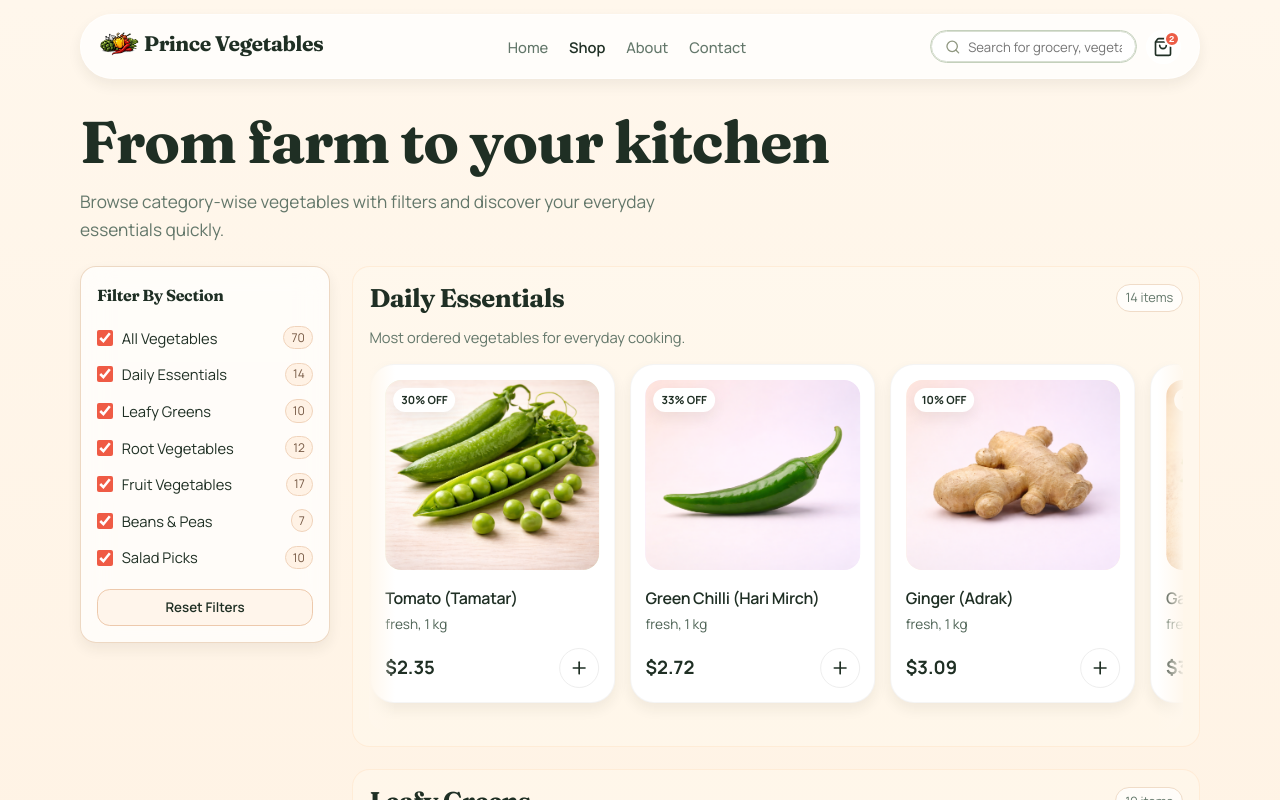
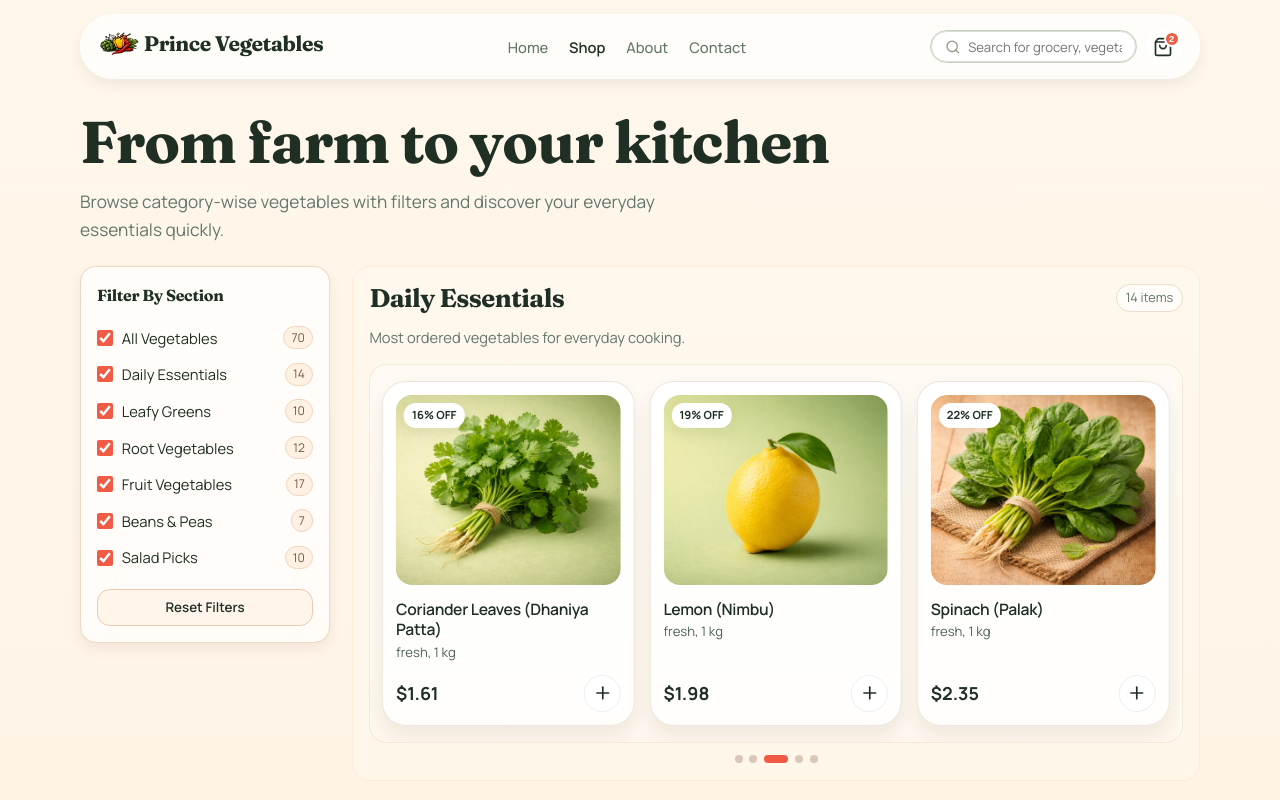
Before and after one commit to princethakur931/Prince-Vegetables, a React (Vite) app: page /products in a window 1280 px wide. Shown: the top 800 px of the page. Built offline with nearby package versions, Linux system fonts and the light colour scheme.

Commit message:
fix product page

```diff
--- a/src/components/ProductCard.module.css
+++ b/src/components/ProductCard.module.css
@@ -1,21 +1,22 @@
 .card {
-  background: white;
+  background: linear-gradient(180deg, #ffffff 0%, #fffefc 100%);
   border-radius: var(--radius-lg);
-  padding: 0.9rem;
-  box-shadow: var(--shadow-sm);
-  transition: all 0.3s cubic-bezier(0.25, 0.8, 0.25, 1);
+  padding: 0.82rem;
+  box-shadow: 0 10px 20px rgba(37, 39, 31, 0.08);
+  transition: transform 0.3s ease, box-shadow 0.3s ease;
   display: flex;
   flex-direction: column;
   min-width: 0;
   width: 100%;
   max-width: none;
+  height: 100%;
   cursor: pointer;
-  border: 1px solid rgba(0, 0, 0, 0.04);
+  border: 1px solid rgba(226, 207, 190, 0.55);
 }
 
 .card:hover {
-  transform: translateY(-8px);
-  box-shadow: var(--shadow-md);
+  transform: translateY(-5px);
+  box-shadow: 0 16px 26px rgba(37, 39, 31, 0.12);
 }
 
 .imageWrapper {
@@ -58,22 +59,29 @@
 }
 
 .content {
-  padding-top: 1.05rem;
+  padding-top: 0.86rem;
   display: flex;
   flex-direction: column;
-  gap: 0.8rem;
+  gap: 0.78rem;
+  flex: 1;
+  justify-content: space-between;
+}
+
+.header {
+  min-height: 3.8rem;
 }
 
 .title {
   font-family: var(--font-body);
-  font-size: 1rem;
+  font-size: 0.98rem;
   font-weight: 600;
-  margin-bottom: 0.25rem;
+  margin-bottom: 0.2rem;
   color: var(--color-text-main);
+  line-height: 1.3;
 }
 
 .weight {
-  font-size: 0.85rem;
+  font-size: 0.82rem;
   color: var(--color-text-muted);
 }
 
@@ -85,16 +93,16 @@
 
 .price {
   font-weight: 700;
-  font-size: 1.15rem;
+  font-size: 1.12rem;
   color: var(--color-text-main);
 }
 
 .addButton {
-  width: 40px;
-  height: 40px;
+  width: 37px;
+  height: 37px;
   border-radius: 50%;
   border: 1px solid #eee;
-  background: white;
+  background: #fff;
   display: flex;
   justify-content: center;
   align-items: center;
@@ -107,15 +115,24 @@
   background: #ef5b45;
   color: white;
   border-color: #ef5b45;
-  transform: scale(1.1);
+  transform: scale(1.05);
 }
 
 @media (max-width: 640px) {
   .card {
-    border-radius: 18px;
+    border-radius: 16px;
+    padding: 0.7rem;
   }
 
   .imageWrapper {
-    height: 164px;
+    height: 148px;
+  }
+
+  .header {
+    min-height: 3.4rem;
+  }
+
+  .price {
+    font-size: 1.02rem;
   }
 }
--- a/src/components/ProductCarousel.jsx
+++ b/src/components/ProductCarousel.jsx
@@ -1,64 +1,131 @@
-import React, { useRef, useState, useEffect } from 'react';
+import React, { useMemo, useState, useEffect } from 'react';
 import { motion } from 'framer-motion';
-import { ArrowLeft, ArrowRight } from 'lucide-react';
 import ProductCard from './ProductCard';
 import styles from './ProductCarousel.module.css';
 
-const ProductCarousel = ({ products }) => {
-  const carouselRef = useRef(null);
-  const [width, setWidth] = useState(0);
-  const [isMobile, setIsMobile] = useState(false);
+const AUTO_SLIDE_MS = 2400;
+const SWIPE_THRESHOLD = 56;
+
+const getCardsPerView = () => (window.innerWidth >= 1024 ? 3 : 2);
+
+const chunkProducts = (items, size) => {
+  const chunks = [];
+
+  for (let index = 0; index < items.length; index += size) {
+    chunks.push(items.slice(index, index + size));
+  }
+
+  return chunks;
+};
+
+const ProductCarousel = ({ products, autoSlideDelay = AUTO_SLIDE_MS }) => {
+  const [cardsPerView, setCardsPerView] = useState(() => getCardsPerView());
+  const [activePage, setActivePage] = useState(0);
+  const [isPaused, setIsPaused] = useState(false);
+
+  const pages = useMemo(() => chunkProducts(products, cardsPerView), [products, cardsPerView]);
+  const totalPages = pages.length;
 
   useEffect(() => {
-    const updateLayout = () => {
-      if (carouselRef.current) {
-        setWidth(carouselRef.current.scrollWidth - carouselRef.current.offsetWidth);
+    const handleResize = () => {
+      setCardsPerView(getCardsPerView());
+    };
+
+    window.addEventListener('resize', handleResize);
+
+    return () => {
+      window.removeEventListener('resize', handleResize);
+    };
+  }, []);
+
+  useEffect(() => {
+    setActivePage((prev) => {
+      if (totalPages === 0) {
+        return 0;
       }
 
-      setIsMobile(window.innerWidth <= 768);
-    };
+      return Math.min(prev, totalPages - 1);
+    });
+  }, [totalPages]);
 
-    updateLayout();
-    window.addEventListener('resize', updateLayout);
+  useEffect(() => {
+    if (isPaused || totalPages <= 1) {
+      return undefined;
+    }
+
+    const timer = window.setInterval(() => {
+      setActivePage((prev) => (prev + 1) % totalPages);
+    }, autoSlideDelay);
 
     return () => {
-      window.removeEventListener('resize', updateLayout);
+      window.clearInterval(timer);
     };
-  }, [products]);
+  }, [autoSlideDelay, isPaused, totalPages]);
 
-  const scrollLeft = () => {
-    if (carouselRef.current) {
-      carouselRef.current.scrollBy({ left: -300, behavior: 'smooth' });
+  const handleDragEnd = (_event, info) => {
+    const offsetX = info.offset.x;
+
+    if (offsetX <= -SWIPE_THRESHOLD) {
+      setActivePage((prev) => (prev + 1) % totalPages);
+      setIsPaused(false);
+      return;
     }
-  };
 
-  const scrollRight = () => {
-    if (carouselRef.current) {
-      carouselRef.current.scrollBy({ left: 300, behavior: 'smooth' });
+    if (offsetX >= SWIPE_THRESHOLD) {
+      setActivePage((prev) => (prev - 1 + totalPages) % totalPages);
+      setIsPaused(false);
+      return;
     }
+
+    setIsPaused(false);
   };
 
   return (
-    <div className={styles.carouselContainer}>
-      <button className={`${styles.navBtn} ${styles.left}`} onClick={scrollLeft}>
-        <ArrowLeft size={20} />
-      </button>
-
-      <motion.div ref={carouselRef} className={styles.carousel} whileTap={{ cursor: "grabbing" }}>
+    <div
+      className={styles.carouselContainer}
+      onMouseEnter={() => setIsPaused(true)}
+      onMouseLeave={() => setIsPaused(false)}
+      onFocusCapture={() => setIsPaused(true)}
+      onBlurCapture={() => setIsPaused(false)}
+    >
+      <div className={styles.carousel}>
         <motion.div
-          drag={isMobile ? false : 'x'}
-          dragConstraints={{ right: 0, left: -width }}
-          className={styles.innerCarousel}
+          className={styles.track}
+          animate={{ x: `-${activePage * 100}%` }}
+          transition={{ duration: 0.62, ease: [0.22, 1, 0.36, 1] }}
+          drag={totalPages > 1 ? 'x' : false}
+          dragConstraints={{ left: 0, right: 0 }}
+          dragElastic={0.16}
+          onDragStart={() => setIsPaused(true)}
+          onDragEnd={handleDragEnd}
         >
-          {products.map((product) => (
-            <ProductCard key={product.id} product={product} />
+          {pages.map((page, pageIndex) => (
+            <div key={`page-${pageIndex}`} className={styles.page}>
+              <div className={styles.pageGrid}>
+                {page.map((product) => (
+                  <div key={product.id} className={styles.slide}>
+                    <ProductCard product={product} />
+                  </div>
+                ))}
+              </div>
+            </div>
           ))}
         </motion.div>
-      </motion.div>
+      </div>
 
-      <button className={`${styles.navBtn} ${styles.right}`} onClick={scrollRight}>
-        <ArrowRight size={20} />
-      </button>
+      {totalPages > 1 ? (
+        <div className={styles.pageDots}>
+          {pages.map((_page, index) => (
+            <button
+              key={`dot-${index}`}
+              type="button"
+              className={`${styles.dot} ${index === activePage ? styles.dotActive : ''}`}
+              onClick={() => setActivePage(index)}
+              aria-label={`Go to slide ${index + 1}`}
+            />
+          ))}
+        </div>
+      ) : null}
     </div>
   );
 };
--- a/src/components/ProductCarousel.module.css
+++ b/src/components/ProductCarousel.module.css
@@ -1,80 +1,96 @@
 .carouselContainer {
   position: relative;
   width: 100%;
-  padding: 0.6rem 0;
+  padding: 0.2rem 0 0.1rem;
 }
 
 .carousel {
-  cursor: grab;
-  overflow: hidden;
-  padding: 1rem 2rem;
-  margin: 0 -0.8rem;
+  position: relative;
+  overflow: clip;
+  border-radius: 1.1rem;
+  padding: 0.25rem 0;
+  background: linear-gradient(180deg, rgba(255, 255, 255, 0.42) 0%, rgba(255, 255, 255, 0.18) 100%);
+  border: 1px solid rgba(240, 220, 200, 0.6);
+  isolation: isolate;
 }
 
-.innerCarousel {
-  display: flex;
-  gap: 1.15rem;
-  padding: 0.9rem;
+.carousel::after {
+  content: '';
+  position: absolute;
+  top: 0;
+  right: 0;
+  bottom: 0;
+  width: 3px;
+  background: rgba(255, 249, 241, 0.95);
+  pointer-events: none;
 }
 
-.navBtn {
-  position: absolute;
-  top: 50%;
-  transform: translateY(-50%);
-  z-index: 10;
-  width: 48px;
-  height: 48px;
-  border-radius: 50%;
-  background: rgba(255, 255, 255, 0.9);
-  border: none;
-  box-shadow: var(--shadow-md);
+.track {
   display: flex;
-  align-items: center;
-  justify-content: center;
-  cursor: pointer;
-  color: var(--color-text-main);
-  transition: all 0.3s ease;
+  width: 100%;
+  will-change: transform;
 }
 
-.navBtn:hover {
-  background: #ef5b45;
-  color: white;
-  transform: translateY(-50%) scale(1.1);
+.page {
+  flex: 0 0 100%;
+  width: 100%;
 }
 
-.left {
-  left: -8px;
+.pageGrid {
+  display: grid;
+  grid-template-columns: repeat(3, minmax(0, 1fr));
+  gap: 0.9rem;
+  align-items: stretch;
+  padding: 0.75rem;
 }
 
-.right {
-  right: -8px;
+.slide {
+  min-width: 0;
+  display: flex;
 }
 
-@media (max-width: 768px) {
-  .navBtn {
-    display: none;
+.slide > * {
+  width: 100%;
 }
 
-  .carousel {
-    overflow-x: auto;
-    cursor: auto;
-    padding: 0.4rem 0.3rem 0.8rem;
-    margin: 0;
-    scroll-snap-type: x mandatory;
-    -ms-overflow-style: none;
-    scrollbar-width: none;
+.pageDots {
+  display: flex;
+  justify-content: center;
+  align-items: center;
+  gap: 0.42rem;
+  padding-top: 0.72rem;
 }
 
-  .carousel::-webkit-scrollbar {
-    display: none;
+.dot {
+  width: 8px;
+  height: 8px;
+  border-radius: 999px;
+  border: 0;
+  background: #d9c7b7;
+  cursor: pointer;
+  transition: width 0.24s ease, background-color 0.24s ease;
 }
 
-  .innerCarousel {
-    gap: 0.8rem;
-    padding: 0.45rem;
+.dotActive {
+  width: 24px;
+  background: #ef5b45;
 }
 
-  .innerCarousel > * {
-    scroll-snap-align: start;
+@media (max-width: 1023px) {
+  .pageGrid {
+    grid-template-columns: repeat(2, minmax(0, 1fr));
+    gap: 0.72rem;
+    padding: 0.62rem;
   }
 }
+
+@media (max-width: 640px) {
+  .carousel {
+    border-radius: 0.95rem;
+  }
+
+  .pageGrid {
+    gap: 0.6rem;
+    padding: 0.52rem;
+  }
+}
--- a/src/pages/Products.jsx
+++ b/src/pages/Products.jsx
@@ -1,6 +1,7 @@
 import React, { useMemo, useState } from 'react';
 import { motion } from 'framer-motion';
 import ProductCard from '../components/ProductCard';
+import ProductCarousel from '../components/ProductCarousel';
 import styles from './Products.module.css';
 
 import carrotImg from '../assets/fresh_carrot_1775370917174.png';
@@ -301,7 +302,6 @@ const VEGETABLE_SECTIONS = Object.fromEntries(
 
 const Products = () => {
   const [selectedSections, setSelectedSections] = useState(SECTION_ORDER);
-
   const allSelected = selectedSections.length === SECTION_ORDER.length;
 
   const allVegetablesCount = useMemo(
@@ -403,23 +403,7 @@ const Products = () => {
                   <p className={styles.sectionSubtext}>{section.subtitle}</p>
 
                   {allSelected ? (
-                    <div className={styles.sectionRowViewport}>
-                      <motion.div
-                        className={styles.sectionRowTrack}
-                        animate={{ x: ['0%', '-50%'] }}
-                        transition={{
-                          duration: Math.max(18, section.items.length * 2.8),
-                          repeat: Infinity,
-                          ease: 'linear'
-                        }}
-                      >
-                        {[...section.items, ...section.items].map((product, productIndex) => (
-                          <div className={styles.sectionRowItem} key={`${product.id}-${productIndex}`}>
-                            <ProductCard product={product} />
-                          </div>
-                        ))}
-                      </motion.div>
-                    </div>
+                    <ProductCarousel products={section.items} />
                   ) : (
                     <div className={styles.sectionGrid}>
                       {section.items.map((product) => (
--- a/src/pages/Products.module.css
+++ b/src/pages/Products.module.css
@@ -154,51 +154,9 @@
   gap: 0.95rem;
 }
 
-.sectionRowViewport {
-  overflow: hidden;
-  border-radius: 0.9rem;
-  position: relative;
-}
-
-.sectionRowViewport::before,
-.sectionRowViewport::after {
-  content: '';
-  position: absolute;
-  top: 0;
-  bottom: 0;
-  width: 26px;
-  z-index: 1;
-  pointer-events: none;
-}
-
-.sectionRowViewport::before {
-  left: 0;
-  background: linear-gradient(to right, rgba(255, 247, 236, 0.95), transparent);
-}
-
-.sectionRowViewport::after {
-  right: 0;
-  background: linear-gradient(to left, rgba(255, 247, 236, 0.95), transparent);
-}
-
-.sectionRowTrack {
-  display: flex;
-  gap: 0.95rem;
-  width: max-content;
-  padding: 0.2rem 0;
-}
-
-.sectionRowItem {
-  flex: 0 0 245px;
-}
-
 @media (max-width: 1100px) {
   .sectionGrid {
     grid-template-columns: repeat(2, minmax(0, 1fr));
-  }
-
-  .sectionRowItem {
-    flex-basis: 220px;
   }
 }
 
@@ -285,12 +243,4 @@
     grid-template-columns: 1fr;
     gap: 0.75rem;
   }
-
-  .sectionRowTrack {
-    gap: 0.75rem;
-  }
-
-  .sectionRowItem {
-    flex-basis: min(72vw, 245px);
-  }
 }
```
Lines whose indentation alone changed are shown as unchanged.
